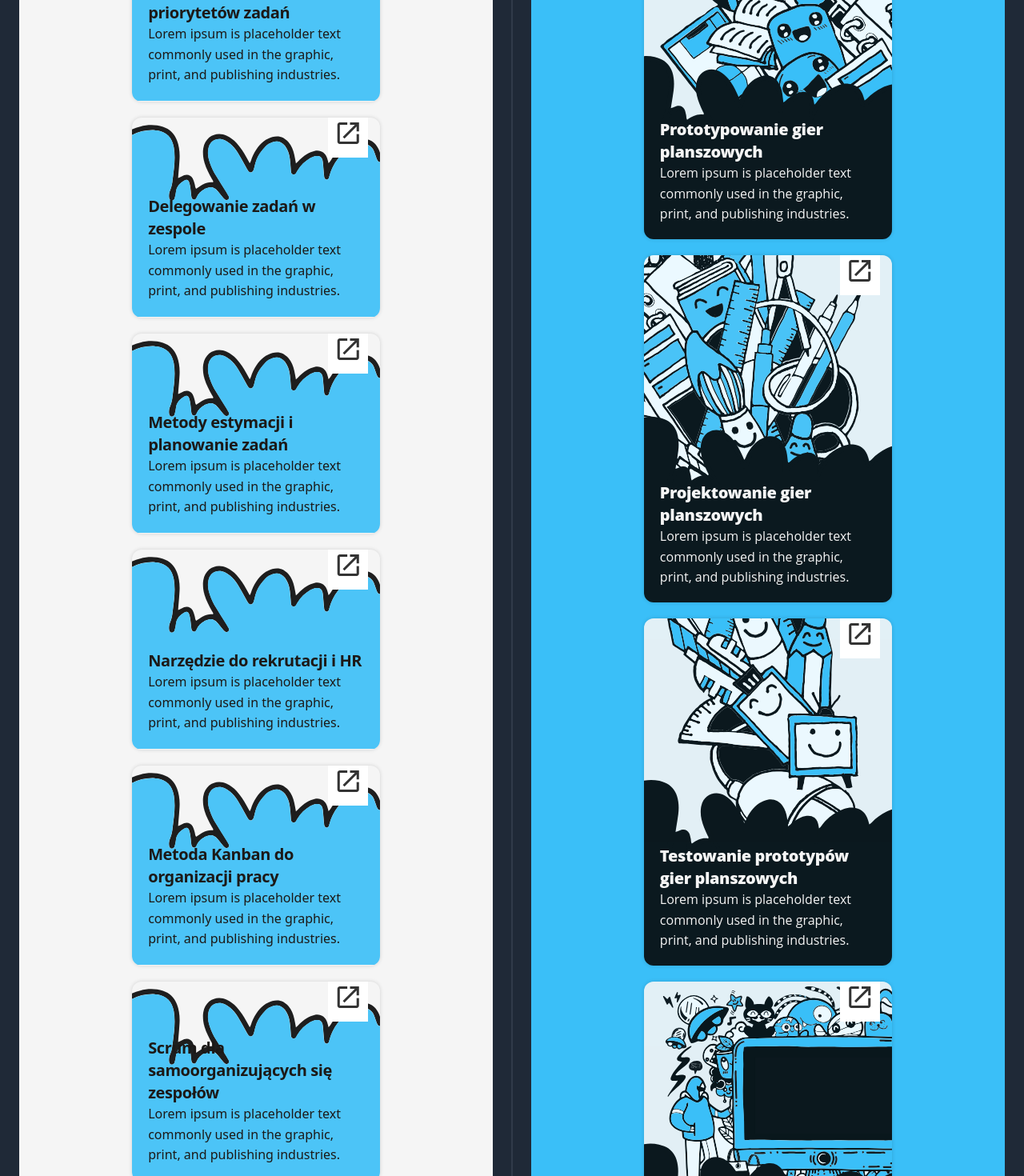
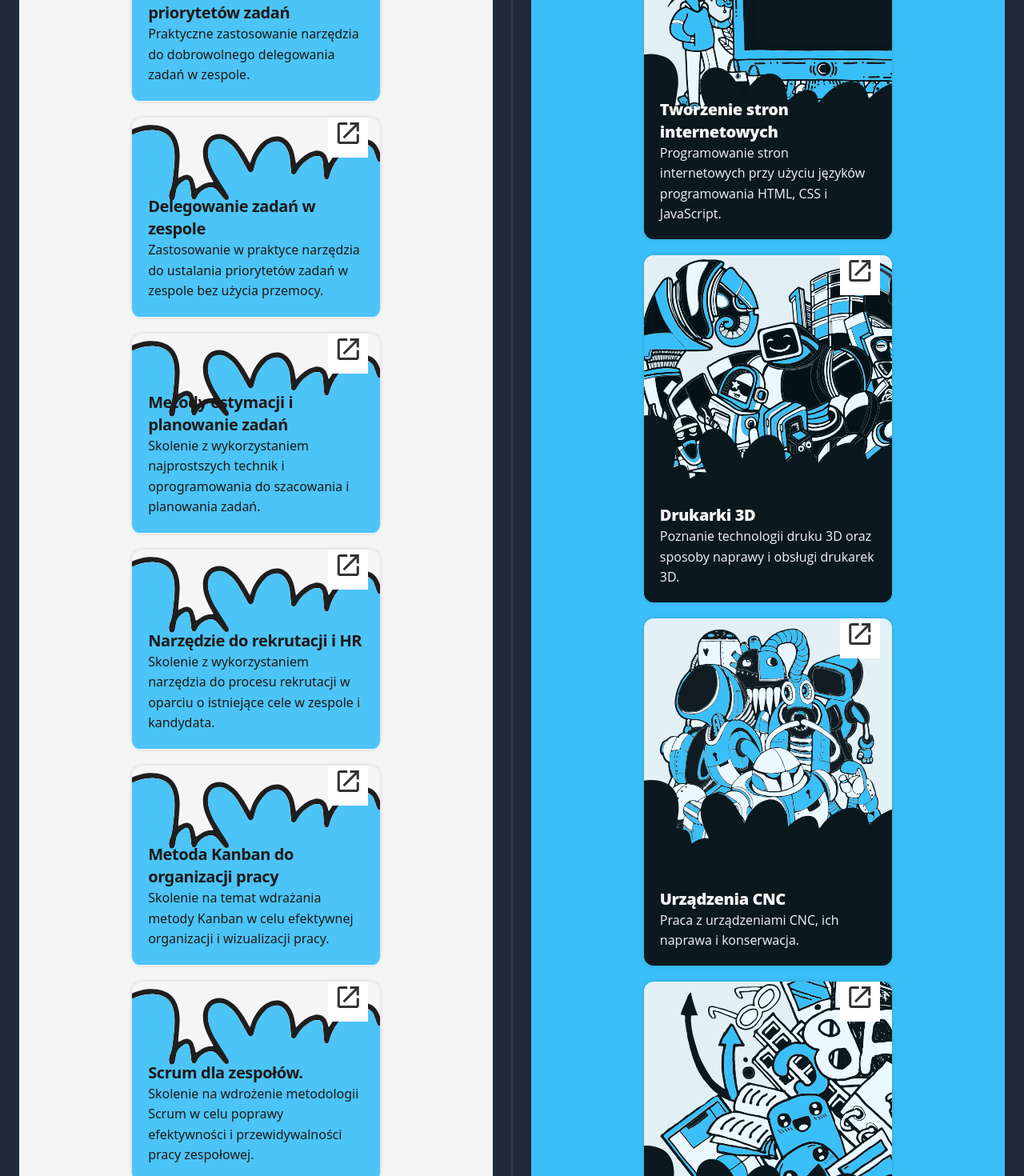
Before and after one commit to oleg-darkdev/darkdev-foundation_landing, a SvelteKit app: page / in a window 1280 px wide. Shown: the part 3520-4990 px from the top of the page at 80% size. Built offline with nearby package versions, Linux system fonts and the light colour scheme.

Commit message:
upd content

```diff
--- a/src/data/noOrgsWorkshops.js
+++ b/src/data/noOrgsWorkshops.js
@@ -1,44 +1,44 @@
 const noOrgsWorkshops = [
+	{
+		id: 0,
+		img: 'tech-site.svg',
+		title: 'Tworzenie stron internetowych',
+		desc: 'Programowanie stron internetowych przy użyciu języków programowania HTML, CSS i JavaScript.',
+		link: '/'
+	},
+	{
+		id: 0,
+		img: 'tech-3d.svg',
+		title: 'Drukarki 3D',
+		desc: 'Poznanie technologii druku 3D oraz sposoby naprawy i obsługi drukarek 3D.',
+		link: '/'
+	},
+	{
+		id: 0,
+		img: 'tech-cnc.svg',
+		title: 'Urządzenia CNC',
+		desc: 'Praca z urządzeniami CNC, ich naprawa i konserwacja.',
+		link: '/'
+	},
 	{
 		id: 0,
 		img: 'boardgame-mechanics.svg',
 		title: 'Prototypowanie gier planszowych',
-		desc: 'Lorem ipsum is placeholder text commonly used in the graphic, print, and publishing industries.',
+		desc: 'Własnoręczne tworzenie gier planszowych przy użyciu wielu narzędzi i materiałów.',
 		link: '/'
 	},
 	{
 		id: 0,
 		img: 'boardgame-design.svg',
 		title: 'Projektowanie gier planszowych',
-		desc: 'Lorem ipsum is placeholder text commonly used in the graphic, print, and publishing industries.',
+		desc: 'Projektowanie i tworzenie gier planszowych przy użyciu nowoczesnych technologii i podejść.',
 		link: '/'
 	},
 	{
 		id: 0,
 		img: 'boardgame-prototype.svg',
 		title: 'Testowanie prototypów gier planszowych',
-		desc: 'Lorem ipsum is placeholder text commonly used in the graphic, print, and publishing industries.',
-		link: '/'
-	},
-	{
-		id: 0,
-		img: 'tech-site.svg',
-		title: 'Tworzenie stron internetowych',
-		desc: 'Lorem ipsum is placeholder text commonly used in the graphic, print, and publishing industries.',
-		link: '/'
-	},
-	{
-		id: 0,
-		img: 'tech-3d.svg',
-		title: 'Drukarki 3D',
-		desc: 'Lorem ipsum is placeholder text commonly used in the graphic, print, and publishing industries.',
-		link: '/'
-	},
-	{
-		id: 0,
-		img: 'tech-cnc.svg',
-		title: 'Urządzenia CNC',
-		desc: 'Lorem ipsum is placeholder text commonly used in the graphic, print, and publishing industries.',
+		desc: 'Testowanie gier planszowych z grupami fokusowymi i społecznością gamingową w celu uzyskania opinii.',
 		link: '/'
 	}
 ];
--- a/src/data/orgWorkshopsList.js
+++ b/src/data/orgWorkshopsList.js
@@ -3,49 +3,49 @@ const orgWorkshopsList = [
 		id: 0,
 		img: 'it-del.svg',
 		title: 'Sposoby ustalania priorytetów zadań',
-		desc: 'Lorem ipsum is placeholder text commonly used in the graphic, print, and publishing industries.',
+		desc: 'Praktyczne zastosowanie narzędzia do dobrowolnego delegowania zadań w zespole.',
 		link: '/'
 	},
 	{
 		id: 0,
 		img: 'it-del.svg',
 		title: 'Delegowanie zadań w zespole',
-		desc: 'Lorem ipsum is placeholder text commonly used in the graphic, print, and publishing industries.',
+		desc: 'Zastosowanie w praktyce narzędzia do ustalania priorytetów zadań w zespole bez użycia przemocy.',
 		link: '/'
 	},
 	{
 		id: 0,
 		img: 'it-del.svg',
 		title: 'Metody estymacji i planowanie zadań',
-		desc: 'Lorem ipsum is placeholder text commonly used in the graphic, print, and publishing industries.',
+		desc: 'Skolenie z wykorzystaniem najprostszych technik i oprogramowania do szacowania i planowania zadań.',
 		link: '/'
 	},
 	{
 		id: 0,
 		img: 'it-del.svg',
 		title: 'Narzędzie do rekrutacji i HR',
-		desc: 'Lorem ipsum is placeholder text commonly used in the graphic, print, and publishing industries.',
+		desc: 'Skolenie z wykorzystaniem narzędzia do procesu rekrutacji w oparciu o istniejące cele w zespole i kandydata.',
 		link: '/'
 	},
 	{
 		id: 0,
 		img: 'it-del.svg',
 		title: 'Metoda Kanban do organizacji pracy',
-		desc: 'Lorem ipsum is placeholder text commonly used in the graphic, print, and publishing industries.',
+		desc: 'Skolenie na temat wdrażania metody Kanban w celu efektywnej organizacji i wizualizacji pracy.',
 		link: '/'
 	},
 	{
 		id: 0,
 		img: 'it-del.svg',
-		title: ' Scrum dla samoorganizujących się zespołów',
-		desc: 'Lorem ipsum is placeholder text commonly used in the graphic, print, and publishing industries.',
+		title: 'Scrum dla zespołów.',
+		desc: 'Skolenie na wdrożenie metodologii Scrum w celu poprawy efektywności i przewidywalności pracy zespołowej.',
 		link: '/'
 	},
 	{
 		id: 0,
 		img: 'it-del.svg',
 		title: 'Narzędzia do facylitacji i komunikacji w zespole',
-		desc: 'Lorem ipsum is placeholder text commonly used in the graphic, print, and publishing industries.',
+		desc: 'Praktyczna sesja z wykorzystaniem narzędzi służących ułatwieniu i poprawie komunikacji w zespole.',
 		link: '/'
 	},
 	{
```
